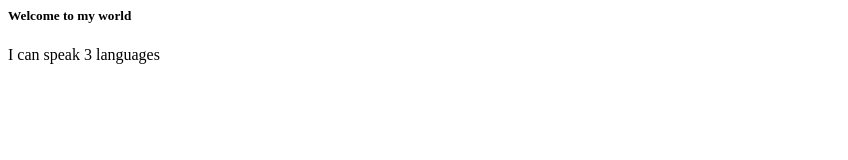
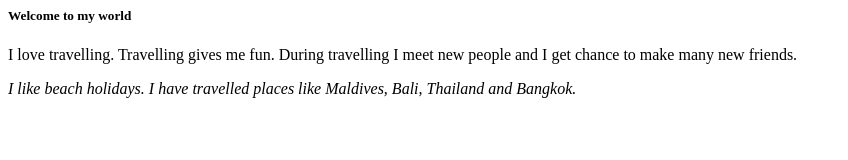
Before and after one commit to as3379/Tell-me-about-yourself, a plain HTML site: page index.html in a window 1280 px wide. Shown: the whole page, without its empty margins (0-848 px from the left). Drawn offline with Linux system fonts and the light colour scheme.

Commit message:
added <i> tag

```diff
--- a/index.html
+++ b/index.html
@@ -4,7 +4,10 @@
 
    <h5>Welcome to my world </h5>
 
-   <p>I can speak 3 languages</p>
+   <p>I love travelling. Travelling gives me fun. During travelling I meet new
+   people and I get chance to make many new friends.</p>
+   <i>I like  beach holidays. I have travelled places like Maldives, Bali,
+   Thailand and Bangkok. </i>
 
 
 
```
